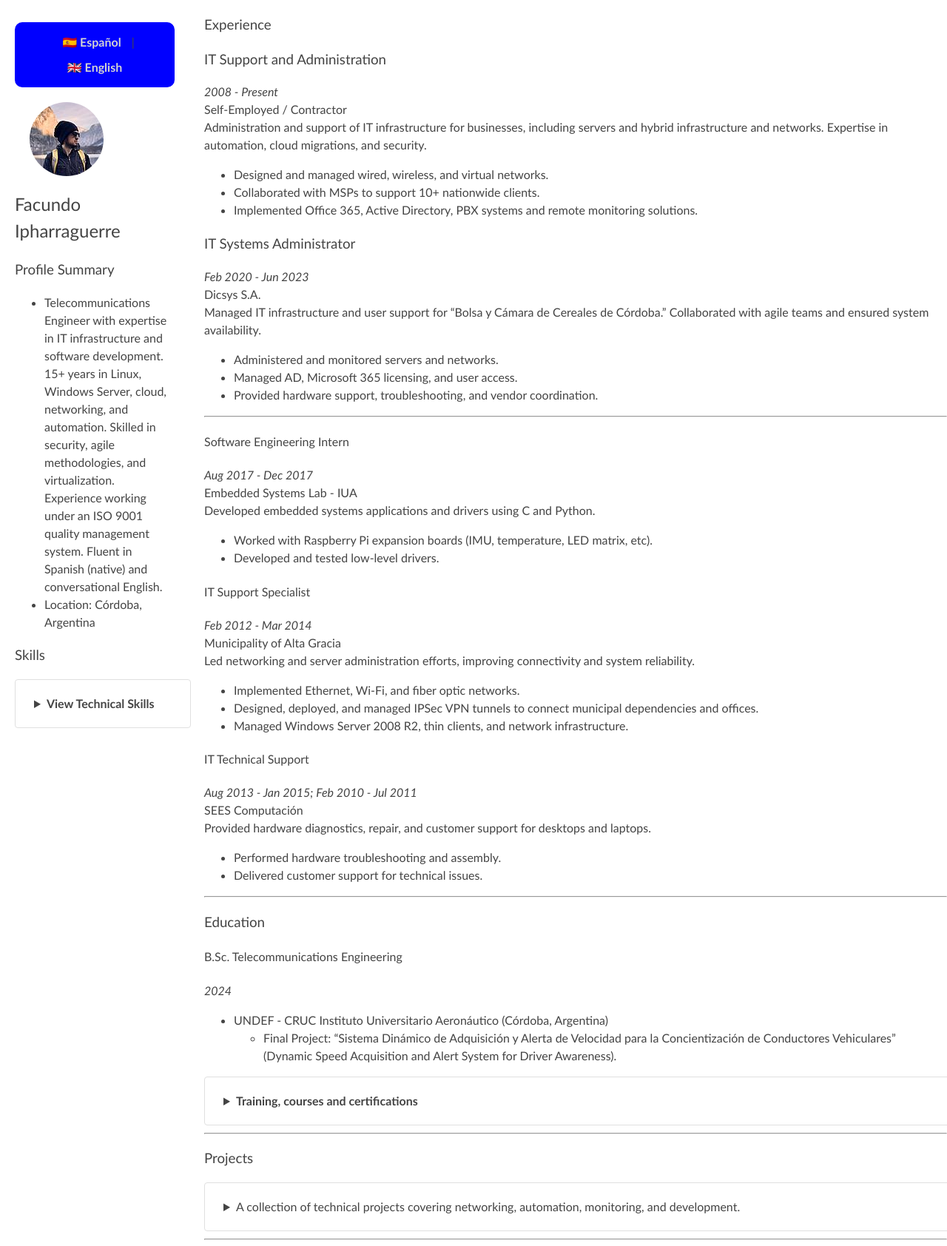
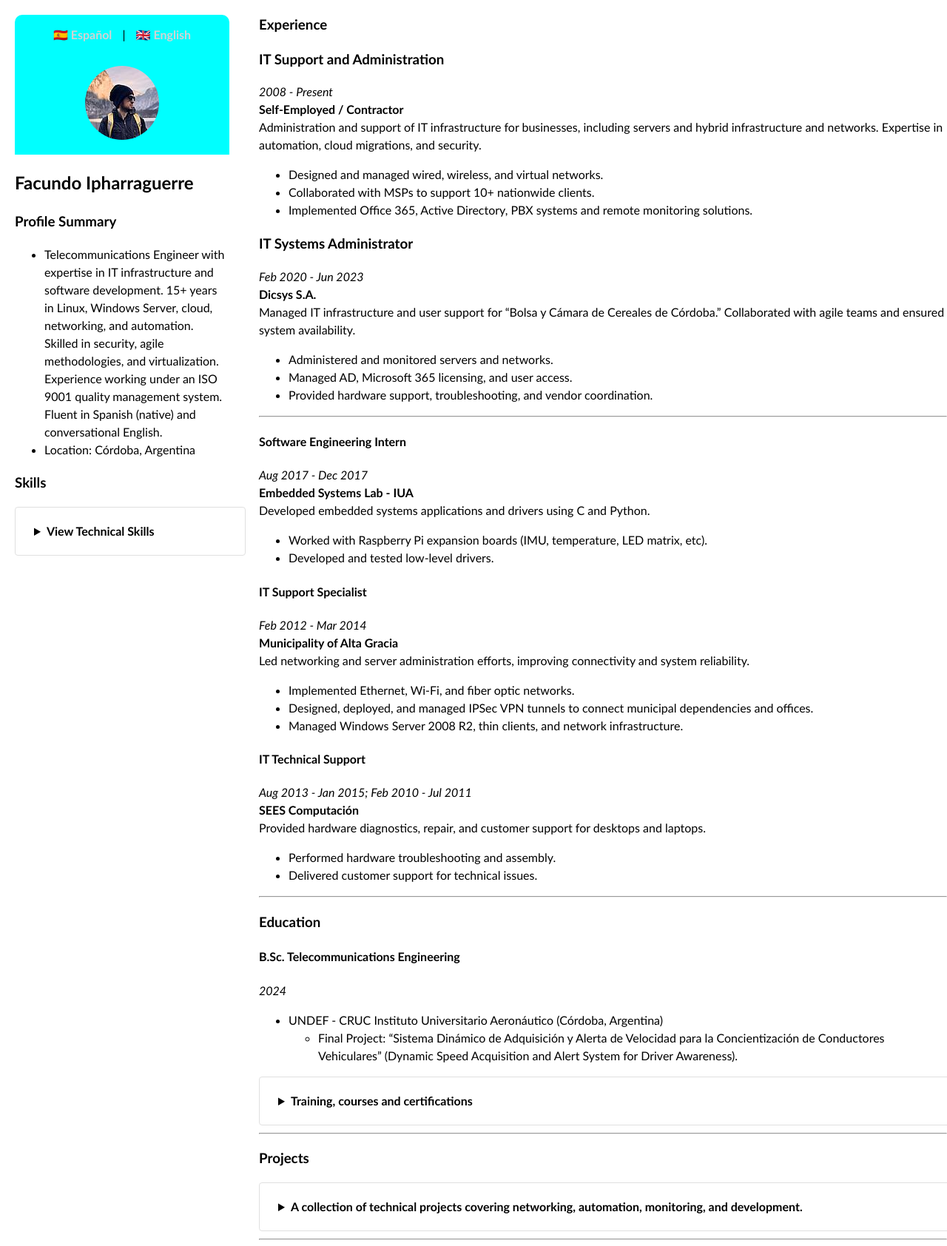
Before and after one commit to fipharraguerre/cv-homepage, a Jekyll site: the page built from index_en.md, in a window 1280 px wide. Shown: the whole page at 74% size. Built offline with Jekyll 4.4.1, drawn with Linux system fonts in a browser that asks for light colours.

Commit message:
avatar background

```diff
--- a/_layouts/default.html
+++ b/_layouts/default.html
@@ -13,7 +13,7 @@
 			<div id="language-switch">
 				<a href="{{ site.baseurl }}/es/">🇪🇸 Español</a> | <a href="{{ site.baseurl }}/en/">🇬🇧 English</a>
 			</div>
-				<div style="text-align: center;">
+				<div id="avatar"; style="text-align: center;">
 				<img src="{{ site.baseurl }}/assets/avatar.jpg" alt="Hallstatt profile picture" width="100" height="100" style="border-radius: 50%;">
 			</div>
             {{ page.sidebar | markdownify }}
--- a/assets/style.css
+++ b/assets/style.css
@@ -1,9 +1,5 @@
 * {
-	color: #444;
 	font-family: "Trebuchet MS", Arial, sans-serif;
-	font-feature-settings: "liga" 1;
-	font-kerning: auto;
-	font-weight: 400;
 	line-height: 1.5em;
 }
 
@@ -24,7 +20,7 @@ html, body {
 
 .sidebar {
     width: 20%;
-    min-width: 200px;
+    min-width: 330px;
     max-width: 20vw;
     flex-shrink: 0;
     padding: 20px 20px; /* Left and right padding */
@@ -39,8 +35,7 @@ html, body {
 }
 
 .sidebar img {
-	margin: 20px 20px;
-	text-align: center;
+    margin: 5% 0;
 }
 
 /* Responsive: Stack sidebar above content */
@@ -57,10 +52,10 @@ html, body {
 
 #language-switch {
     text-align: center;
-    background: blue;
-    border-radius: 10px;
+    background-color: aqua;
+    border-radius: 10px 10px 0 0; /* Top-left and top-right rounded, bottom corners square */
     padding: 10px;
-    margin: 10px auto;
+    margin: 0px auto;
 }
 
 #language-switch a {
@@ -73,6 +68,10 @@ html, body {
 
 #language-switch a:hover {
     color: white;
+}
+
+#avatar {
+    background-color: aqua;
 }
 
 details {
@@ -96,9 +95,3 @@ details ul {
 details > summary, details > ul {
     padding-left: 15px; /* Adds spacing inside details */
 }
-
-img {
-    max-width: 100%;
-    height: auto;
-    display: block; /* Removes inline spacing issues */
-}
```
